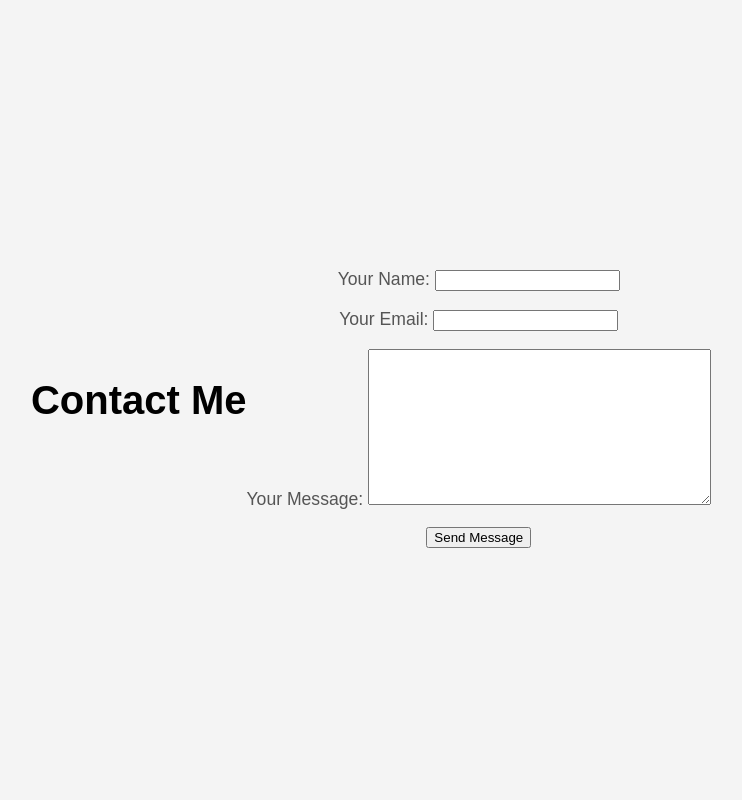
After one commit to stivistr/My-Portfolio, a Django app: page /contact/ in a window 1280 px wide. The commit adds this page. Shown: the whole page, without its empty margins (269-1011 px from the left). Run offline with Django 5.2, Linux system fonts and the light colour scheme.

Commit message:
add new view and contact form

```diff
--- a/myportfolio/settings.py
+++ b/myportfolio/settings.py
@@ -121,8 +121,8 @@ USE_TZ = True
 # Static files (CSS, JavaScript, Images)
 # https://docs.djangoproject.com/en/5.1/howto/static-files/
 
-STATIC_URL = 'static/'
-
+STATIC_URL = '/static/'
+STATICFILES_DIRS = [BASE_DIR / 'portfolio/static']
 # Default primary key field type
 # https://docs.djangoproject.com/en/5.1/ref/settings/#default-auto-field
 
--- a/myportfolio/urls.py
+++ b/myportfolio/urls.py
@@ -1,8 +1,7 @@
 from django.contrib import admin
-from django.urls import path
-from portfolio import views
+from django.urls import path, include
 
 urlpatterns = [
     path('admin/', admin.site.urls),
-    path('', views.home, name='home'),
+    path('', include('portfolio.urls')),
 ]
--- /dev/null
+++ b/portfolio/forms.py
@@ -0,0 +1,6 @@
+from django import forms
+
+class ContactForm(forms.Form):
+    name = forms.CharField(label='Your Name', max_length=100)
+    email = forms.EmailField(label='Your Email')
+    message = forms.CharField(label='Your Message', widget=forms.Textarea)
--- a/portfolio/static/portfolio/styles.css
+++ b/portfolio/static/portfolio/styles.css
@@ -3,24 +3,28 @@ body {
     margin: 0;
     padding: 0;
     background-color: #f4f4f4;
+    display: flex;
+    justify-content: center;
+    align-items: center;
+    height: 100vh;
+    text-align: center;
 }
 
 h1 {
-    text-align: center;
-    margin-top: 30px;
     font-size: 2.5em;
 }
 
 ul {
     list-style-type: none;
     padding: 0;
+    max-width: 800px;
+    margin: 0 auto;
 }
 
 li {
     background-color: #fff;
-    margin: 15px auto;
+    margin: 15px 0;
     padding: 15px;
-    width: 80%;
     border-radius: 8px;
     box-shadow: 0 4px 8px rgba(0, 0, 0, 0.1);
 }
--- /dev/null
+++ b/portfolio/templates/portfolio/contact.html
@@ -0,0 +1,18 @@
+<!DOCTYPE html>
+<html lang="en">
+<head>
+    <meta charset="UTF-8">
+    <meta name="viewport" content="width=device-width, initial-scale=1.0">
+    {% load static %}
+    <link rel="stylesheet" href="{% static 'portfolio/styles.css' %}">
+    <title>Contact Me</title>
+</head>
+<body>
+    <h1>Contact Me</h1>
+    <form method="post">
+        {% csrf_token %}
+        {{ form.as_p }}
+        <button type="submit">Send Message</button>
+    </form>
+</body>
+</html>
--- a/portfolio/templates/portfolio/home.html
+++ b/portfolio/templates/portfolio/home.html
@@ -3,6 +3,8 @@
 <head>
     <meta charset="UTF-8">
     <meta name="viewport" content="width=device-width, initial-scale=1.0">
+    {% load static %}
+    <link rel="stylesheet" href="{% static 'portfolio/styles.css' %}">
     <title>My Portfolio</title>
 </head>
 <body>
--- /dev/null
+++ b/portfolio/urls.py
@@ -0,0 +1,6 @@
+from django.urls import path
+from . import views
+
+urlpatterns = [
+    path('contact/', views.contact, name='contact'),
+]
--- a/portfolio/views.py
+++ b/portfolio/views.py
@@ -1,6 +1,19 @@
 from django.shortcuts import render
 from .models import Project
+from .forms import ContactForm
 
 def home(request):
     projects = Project.objects.all()
     return render(request, 'portfolio/home.html', {'projects':projects})
+
+
+def contact(request):
+    if request.method == 'POST':
+        form = ContactForm(request.POST)
+        if form.is_valid():
+            # For now, we'll just print the data to the console.
+            print(form.cleaned_data)
+    else:
+        form = ContactForm()
+
+    return render(request, 'portfolio/contact.html', {'form': form})
```
